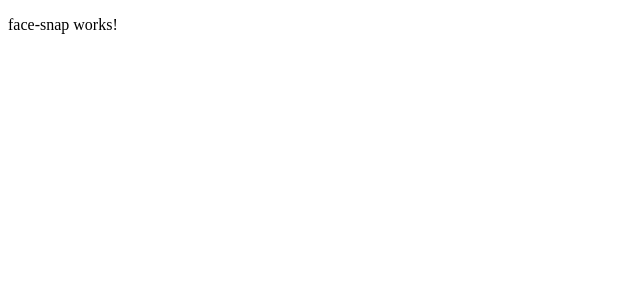
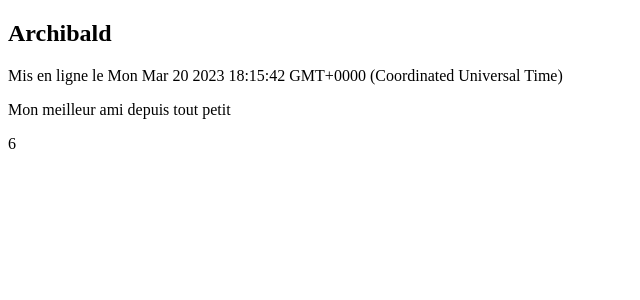
Before and after one commit to marie-lourdes/Site-snapface-Angular, an Angular app: page / in a window 1280 px wide. Shown: the top 300 px of the page, without its empty margins (0-640 px from the left). Built offline with nearby package versions, Linux system fonts and the light colour scheme.

Commit message:
FaceSnapComponent: add content in DOM width string interpolation {{variable}} in face-snap.component.html

```diff
--- a/src/app/face-snap/face-snap.component.html
+++ b/src/app/face-snap/face-snap.component.html
@@ -1 +1,5 @@
-<p>face-snap works!</p>
+<!-- ajout dans le DOM du contenu du component avec la string interpolation avec les doubles accolades-->
+<h2>{{title}}</h2>
+<p>Mis en ligne le {{createDate}}</p>
+<p>{{description}}</p>
+<p>{{snaps}}</p>
```
